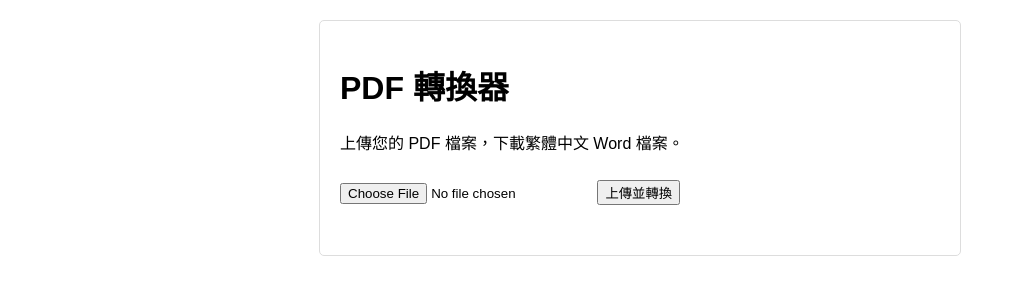
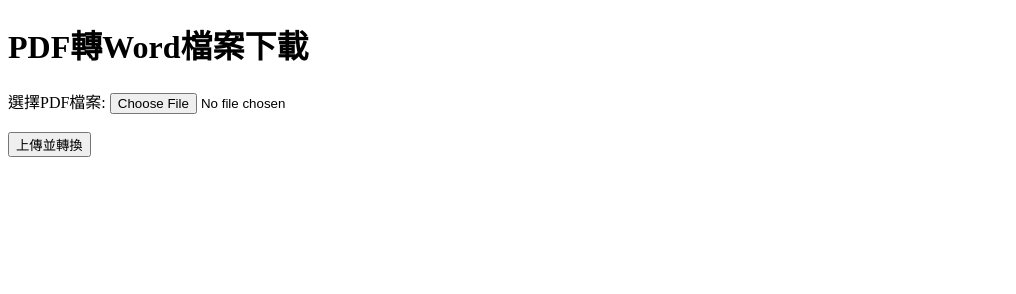
Before and after one commit to Daniel34134/Pdf, a plain HTML site: page index.html in a window 1280 px wide. Shown: the whole page, without its empty margins (0-1016 px from the left). Drawn offline with Linux system fonts and the light colour scheme.

Commit message:
Update index.html

```diff
--- a/index.html
+++ b/index.html
@@ -3,55 +3,15 @@
 <head>
     <meta charset="UTF-8">
     <meta name="viewport" content="width=device-width, initial-scale=1.0">
-    <title>PDF 轉換器</title>
-    <style>
-        body {
-            font-family: Arial, sans-serif;
-            margin: 20px;
-        }
-        .container {
-            max-width: 600px;
-            margin: auto;
-            padding: 20px;
-            border: 1px solid #ddd;
-            border-radius: 5px;
-        }
-        .button {
-            margin: 10px 0;
-        }
-    </style>
+    <title>PDF轉Word下載</title>
 </head>
 <body>
-    <div class="container">
-        <h1>PDF 轉換器</h1>
-        <p>上傳您的 PDF 檔案，下載繁體中文 Word 檔案。</p>
-        <form id="uploadForm">
-            <input type="file" name="file" id="fileInput" required>
-            <button type="submit" class="button">上傳並轉換</button>
-        </form>
-        <div id="result" style="margin-top: 20px;"></div>
-    </div>
-
-    <script>
-        document.getElementById('uploadForm').addEventListener('submit', async function (e) {
-            e.preventDefault();
-            const fileInput = document.getElementById('fileInput');
-            const formData = new FormData();
-            formData.append('file', fileInput.files[0]);
-
-            const response = await fetch('/upload', {
-                method: 'POST',
-                body: formData
-            });
-
-            const result = await response.json();
-            const resultDiv = document.getElementById('result');
-            if (response.ok) {
-                resultDiv.innerHTML = `<a href="${result.download_link}">下載轉換後的檔案</a>`;
-            } else {
-                resultDiv.innerHTML = `<p style="color: red;">錯誤：${result.error}</p>`;
-            }
-        });
-    </script>
+    <h1>PDF轉Word檔案下載</h1>
+    <form action="upload.php" method="post" enctype="multipart/form-data">
+        <label for="pdfFile">選擇PDF檔案:</label>
+        <input type="file" id="pdfFile" name="pdfFile" accept=".pdf" required>
+        <br><br>
+        <input type="submit" value="上傳並轉換">
+    </form>
 </body>
 </html>
```
